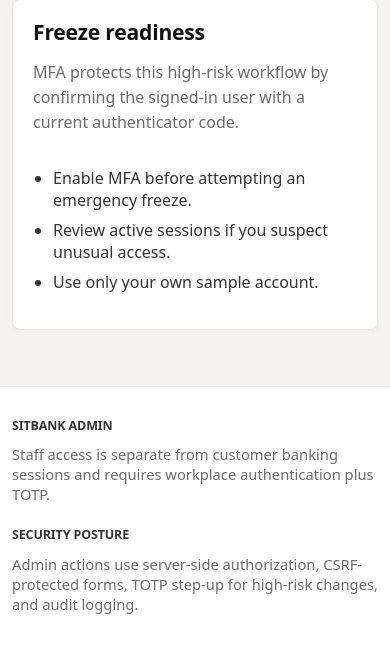
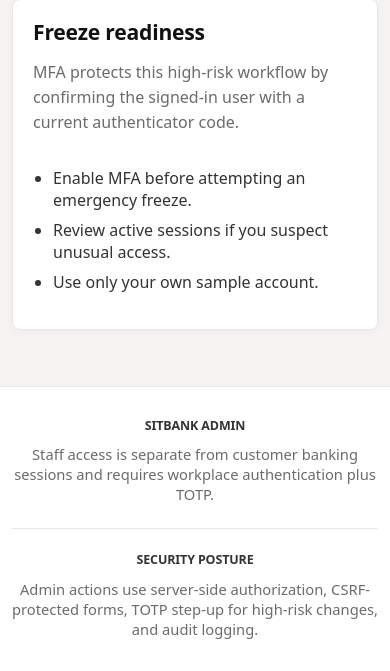
Before and after one commit to Koon-Kiat/SITBank, a Python web app: template app/templates/freeze.html in a window 390 px wide. Shown: the part 655-1326 px from the top of the page. Before the commit the page ends 1269 px from the top, so only its background shows below. Run offline with Jinja, Linux system fonts and the light colour scheme; the template is opened without the code that fills it, so the values that code supplies are empty.

Commit message:
fix: center the mobile footer instead of leaving it flush left (#534)
At the 760px breakpoint the footer collapses to a single grid column,
but the brand blurb, Sitemap, Account Security, and Security Posture
sections kept their desktop left alignment with no visual separation
between them, reading as one plain left-hugging wall of text.

Center the footer text on mobile and add a hairline divider above
each stacked section (reusing the existing --line/--space-6 tokens,
no new colors or fonts) so the sections read as distinct, intentional
blocks instead of a leftover desktop layout that just got squeezed
into one column.

Verified with Playwright (installed locally for this check) via
before/after screenshots at a 390x844 mobile viewport against the
homepage footer.

```diff
--- a/app/static/css/app.css
+++ b/app/static/css/app.css
@@ -2660,6 +2660,16 @@ th {
 
   .footer-inner {
     grid-template-columns: 1fr;
+    text-align: center;
+  }
+
+  .footer-brand {
+    margin-inline: auto;
+  }
+
+  .footer-column {
+    padding-top: var(--space-6);
+    border-top: 1px solid var(--line);
   }
 
   .feature-grid,
```
